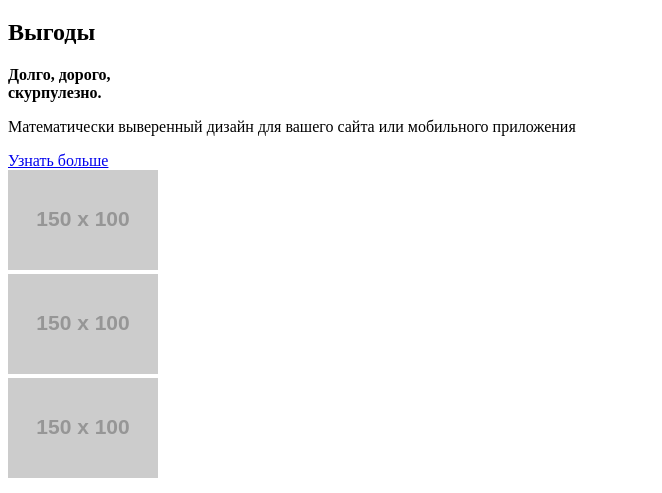
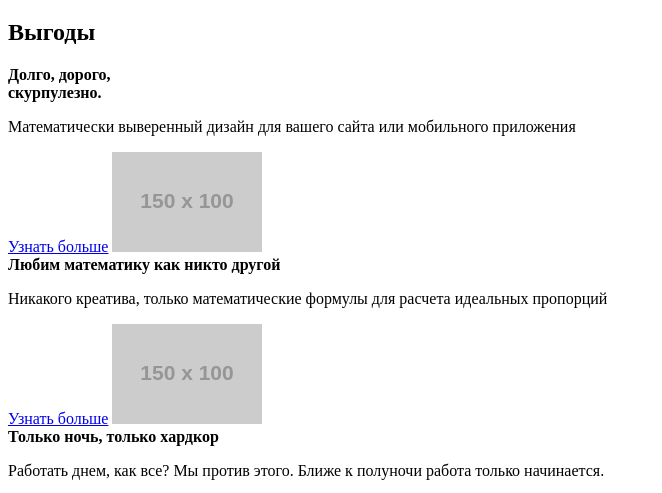
Before and after one commit to Shults86/471965-nerds, a plain HTML site: page index.html in a window 1280 px wide. Shown: the part 295-788 px from the top of the page, without its empty margins (0-662 px from the left). Drawn offline with Linux system fonts and the light colour scheme; placeholder pictures from the web are drawn by us.

Commit message:
проверяй.
правки слайдер, правки с кнопкой

```diff
--- a/index.html
+++ b/index.html
@@ -21,22 +21,26 @@
         <main class="container">
             <h1 class="visually-hidden">nerds</h1>
 
-            <section class="features">
-                <h2 class="visually-hidden">Выгоды</h2>
+            <section class="slider">
+                <div class="slides">
+                    <div class="slide">
+                        <h2 class="visually-hidden">Выгоды</h2>
                     <b>Долго, дорого, <br>
                         скурпулезно.</b>
                         <p>Математически выверенный дизайн для вашего сайта или мобильного приложения</p>
                     <a href="#" class="button">Узнать больше</a>
-            </section>
-            <div class="slider">
-                <div class="slides">
-                    <div class="slide">
                         <img src="http://placehold.it/150x100" wight="150" height="100" alt="Первый слайд">
                     </div>
                     <div class="slide">
+                        <b>Любим математику как никто другой</b>
+                        <p>Никакого креатива, только математические формулы для расчета идеальных пропорций</p>
+                    <a href="#" class="button">Узнать больше</a>
                         <img src="http://placehold.it/150x100" wight="150" height="100" alt="Второй слайд">
                     </div>
                     <div class="slide">
+                        <b>Только ночь, только хардкор</b>
+                        <p>Работать днем, как все? Мы против этого. Ближе к полуночи работа только начинается.</p>
+                    <a href="#" class="button">Узнать больше</a>
                         <img src="http://placehold.it/150x100" wight="150" height="100" alt="Третий слайд">
                     </div>
                 </div>
@@ -45,7 +49,7 @@
                     <div class="toggle"></div>
                     <div class="toggle"></div>
                 </div>
-            </div>
+            </section>
             <section class="benefits">
                 <h2 class="visually-hidden">Услуги</h2>
                     <ul class="benefits-list">
```
Also changed, not shown: catalog.html (+2 -1 lines).
